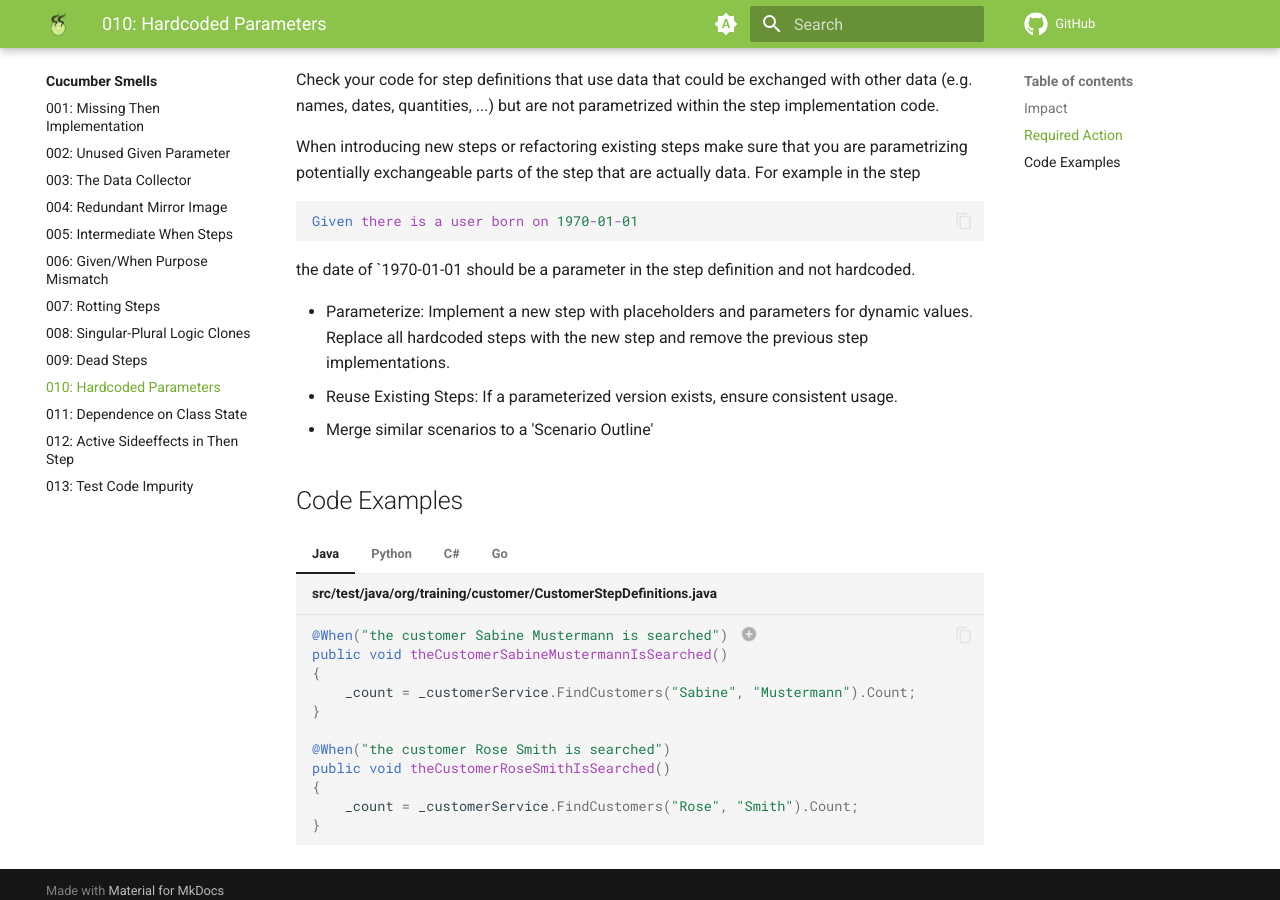
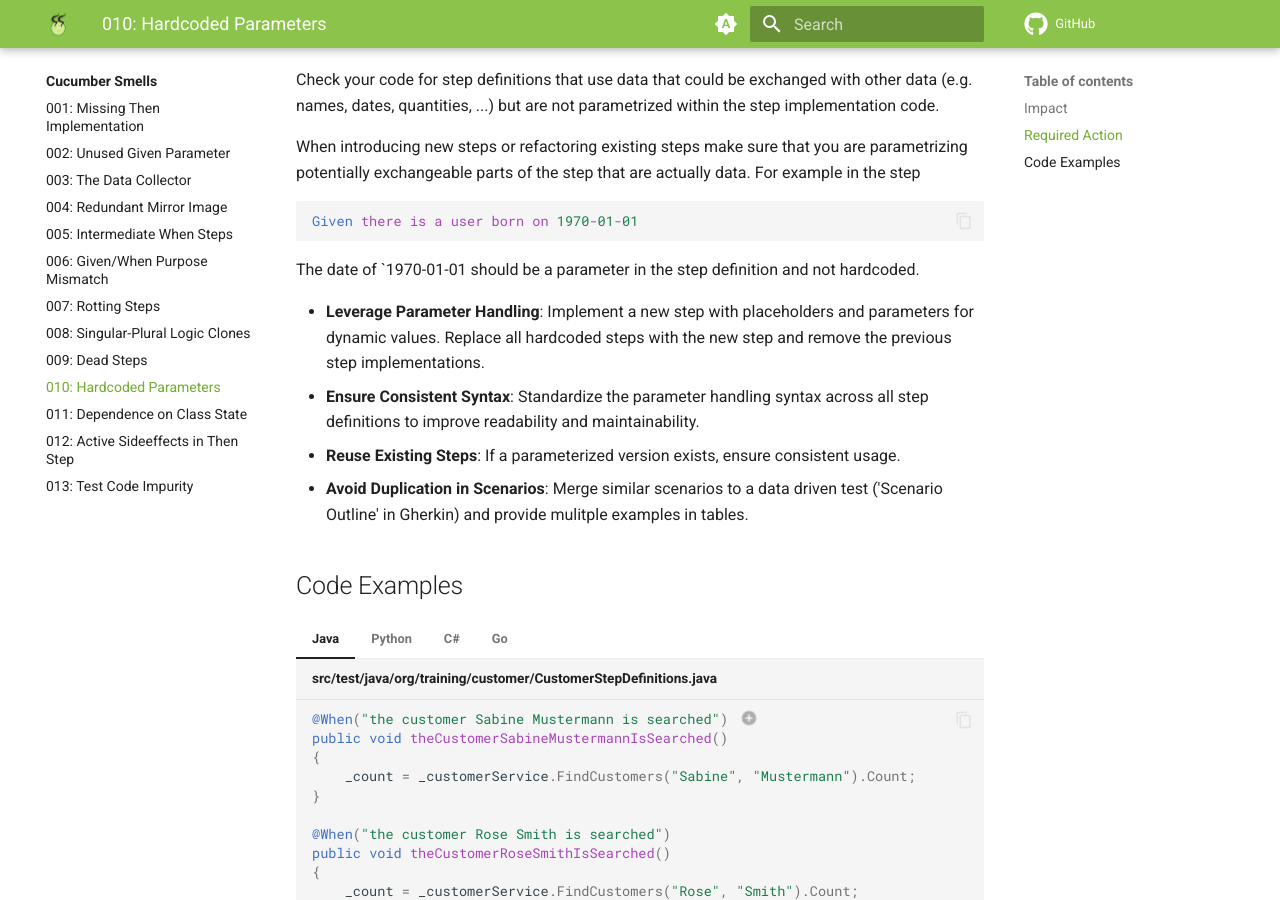
Before and after one commit to Cucumber-Diseases/cucumber-diseases.github.io, an MkDocs documentation site: the page built from docs/smells/010-hardcoded-parameters.md, in a window 1280 px wide and 900 px high, scrolled down 657 px. Built offline with MkDocs 1.6.1 and Material for MkDocs 9.7.7, drawn with Linux system fonts in a browser that asks for light colours.

Commit message:
improve description of required actions

````diff
--- a/docs/smells/010-hardcoded-parameters.md
+++ b/docs/smells/010-hardcoded-parameters.md
@@ -21,11 +21,12 @@ When introducing new steps or refactoring existing steps make sure that you are
 Given there is a user born on 1970-01-01
 ```
 
-the date of `1970-01-01 should be a parameter in the step definition and not hardcoded.
+The date of `1970-01-01 should be a parameter in the step definition and not hardcoded.
 
-* Parameterize: Implement a new step with placeholders and parameters for dynamic values. Replace all hardcoded steps with the new step and remove the previous step implementations.
-* Reuse Existing Steps: If a parameterized version exists, ensure consistent usage.
-* Merge similar scenarios to a 'Scenario Outline'
+* **Leverage Parameter Handling**: Implement a new step with placeholders and parameters for dynamic values. Replace all hardcoded steps with the new step and remove the previous step implementations.
+* **Ensure Consistent Syntax**: Standardize the parameter handling syntax across all step definitions to improve readability and maintainability.
+* **Reuse Existing Steps**: If a parameterized version exists, ensure consistent usage.
+* **Avoid Duplication in Scenarios**: Merge similar scenarios to a data driven test ('Scenario Outline' in Gherkin) and provide mulitple examples in tables.
 
 ## Code Examples
 === "Java"
````
